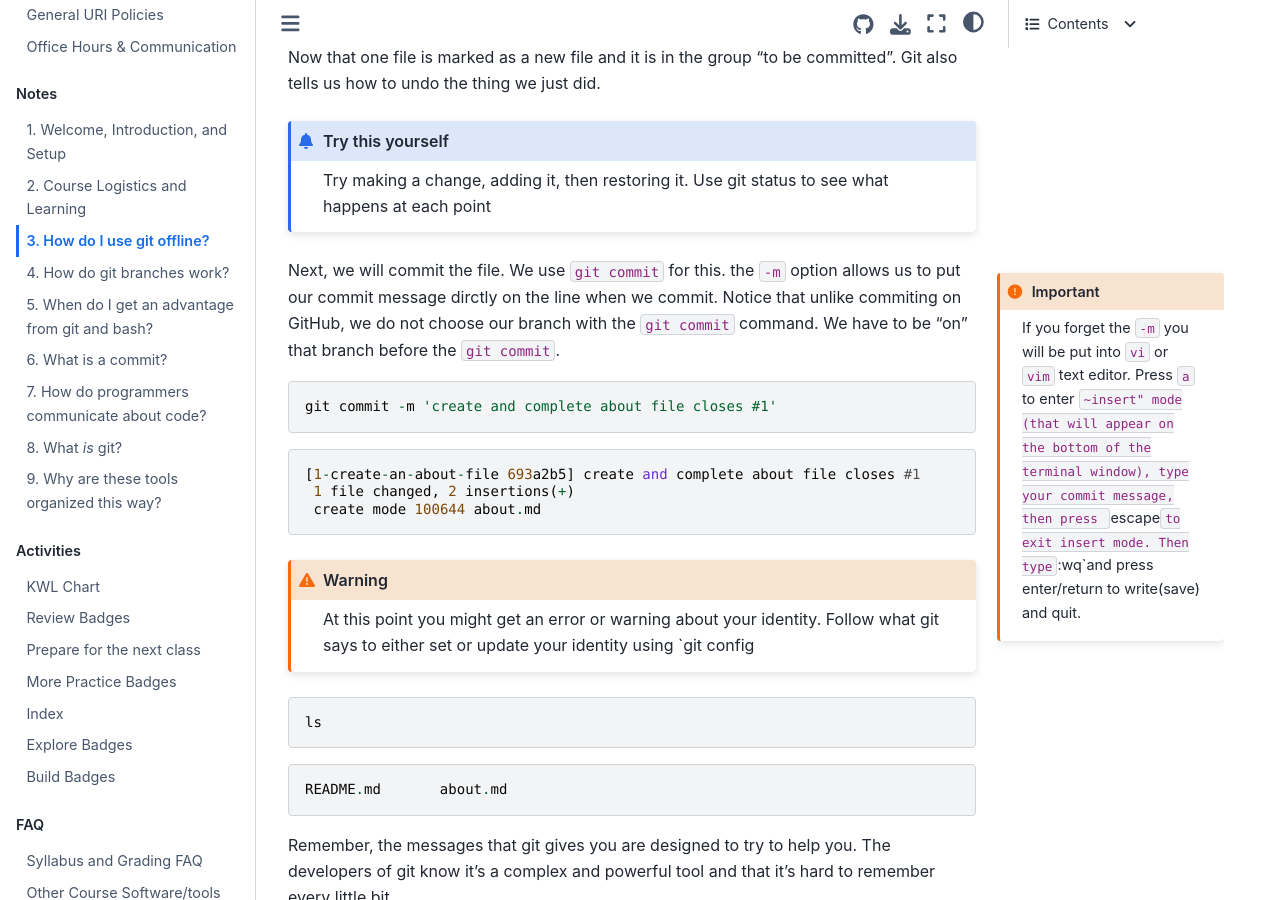
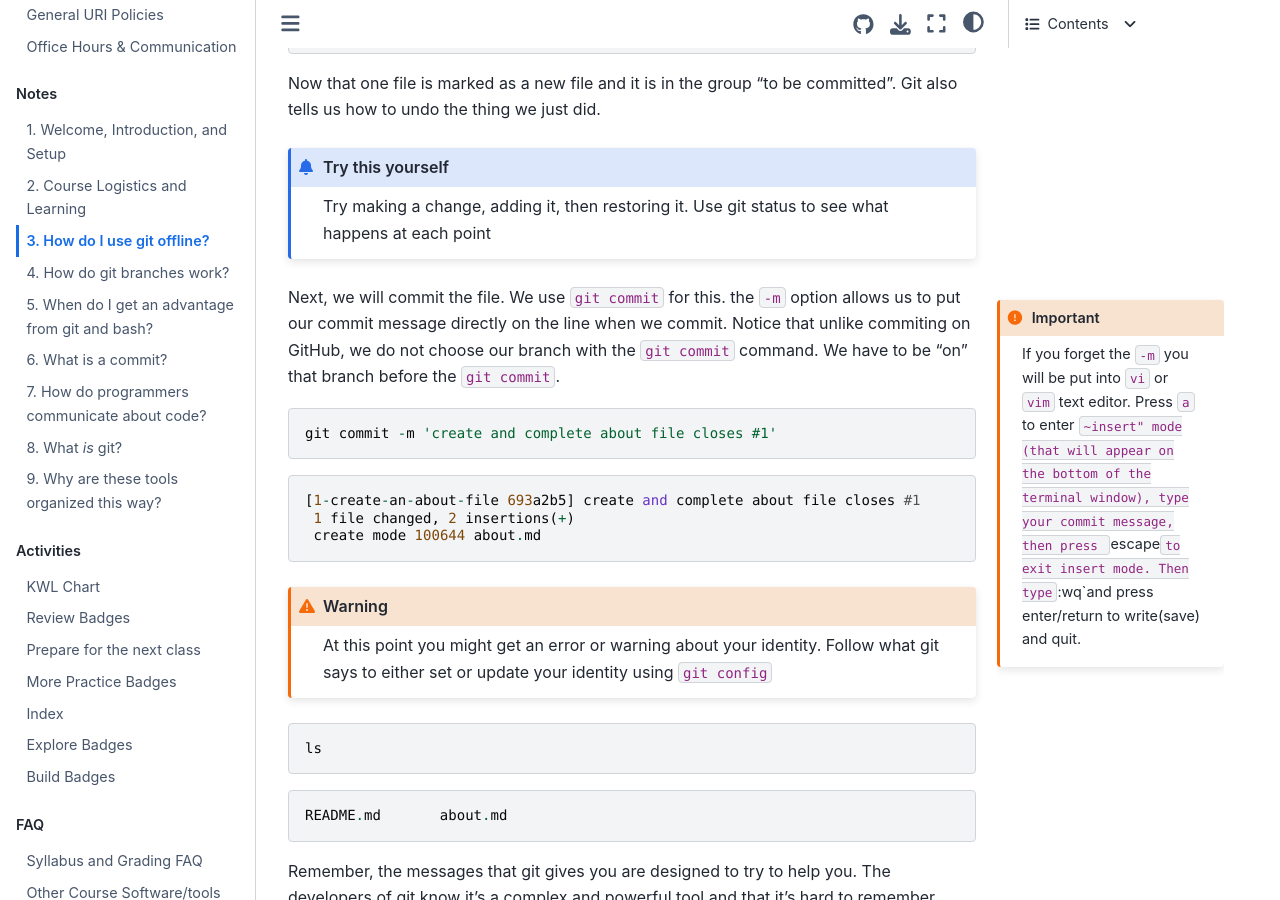
Before and after one commit to introcompsys/fall2023, a Jupyter Book: the page built from notes/2023-09-14.md, in a window 1280 px wide and 900 px high, scrolled down 8254 px. Built offline with Jupyter Book 1.0.4 settings and Sphinx 7.4.7 and the Sphinx Book theme 1.1.4, drawn with Linux system fonts in a browser that asks for light colours; pages that are not in the unit, such as notebooks, are missing from menus; some of the changed text lies outside the part shown.

Commit message:
Update 2023-09-14.md

`````diff
--- a/notes/2023-09-14.md
+++ b/notes/2023-09-14.md
@@ -395,7 +395,7 @@
 If you forget the `-m` you will be put into `vi` or `vim` text editor. Press `a` to enter `~insert" mode (that will appear on the bottom of the terminal window), type your commit message, then press `escape` to exit insert mode. Then type `:wq`and press enter/return  to write(save) and quit.
 ```
 ````
-Next, we will commit the file.  We use `git commit` for this.  the `-m` option allows us to put our commit message dirctly on the line when we commit.  Notice that unlike commiting on GitHub, we do not choose our branch with the `git commit` command.  We have to be "on" that branch before the `git commit`.
+Next, we will commit the file.  We use `git commit` for this.  the `-m` option allows us to put our commit message directly on the line when we commit.  Notice that unlike commiting on GitHub, we do not choose our branch with the `git commit` command.  We have to be "on" that branch before the `git commit`.
 
 ```
 git commit -m 'create and complete about file closes #1'
@@ -409,7 +409,7 @@
 
 
 ```{warning}
-At this point you might get an error or warning about your identity. Follow what git says to either set or update your identity using `git config
+At this point you might get an error or warning about your identity. Follow what git says to either set or update your identity using `git config`
 ```
 
 ```
`````
Also changed, not shown: other parts of notes/2023-09-14.md (+7 -7 lines).
